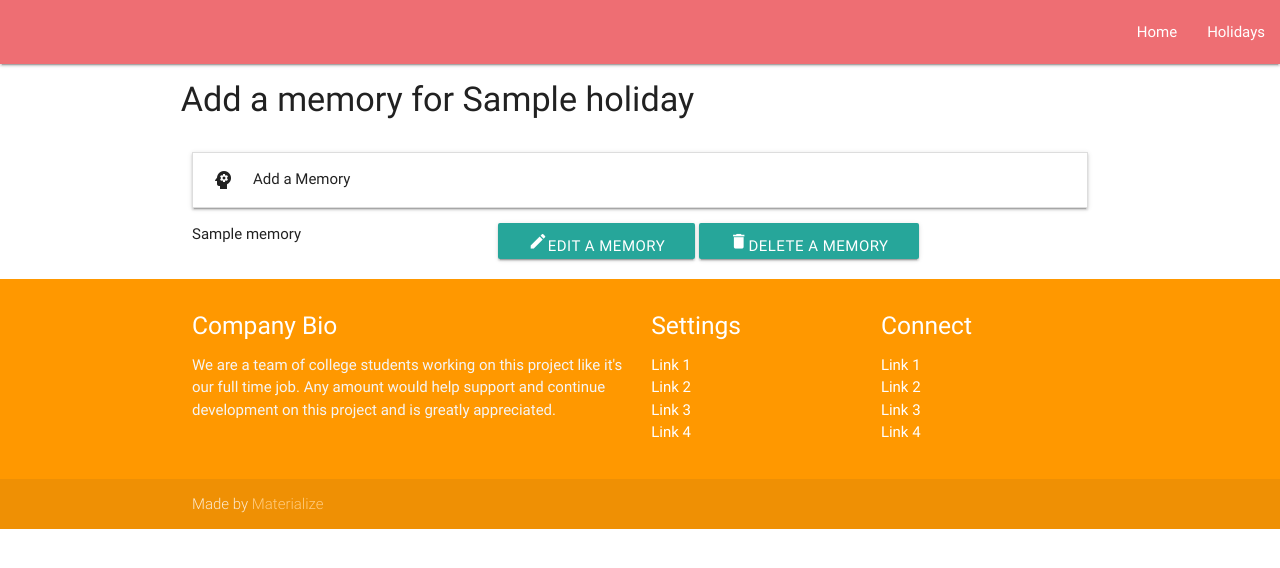
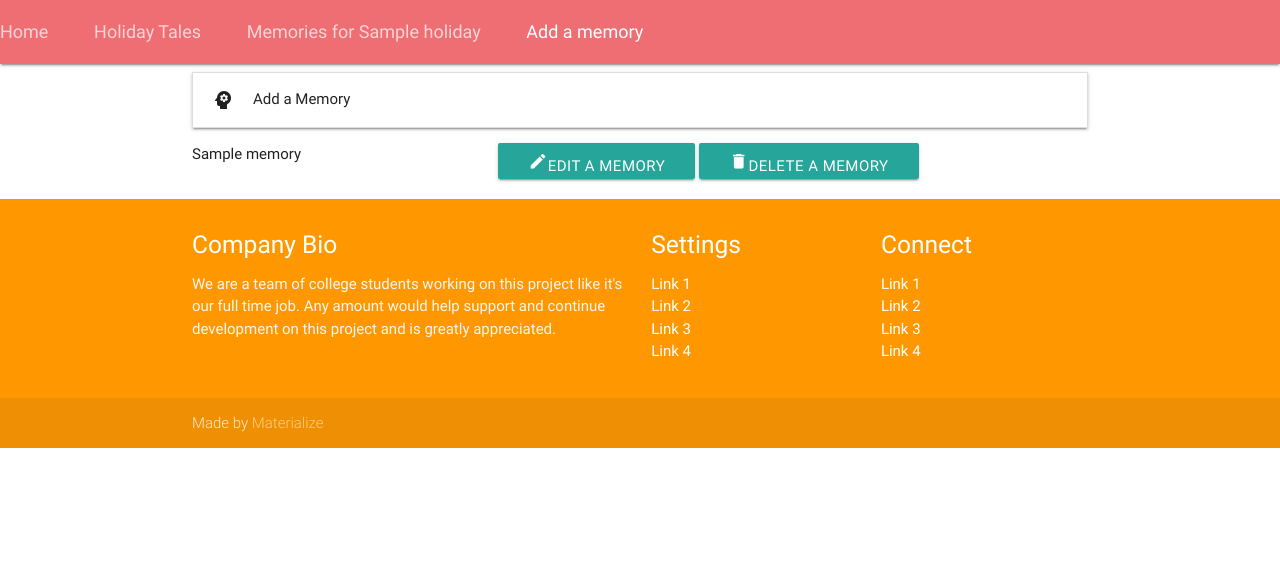
Before and after one commit to rbnphlp/HolidayStories, a Flask app: template templates/Add_extra_memories.html in a window 1280 px wide. Shown: the top 568 px of the page. Run offline with Flask 2, Linux system fonts and the light colour scheme; the template is opened without the code that fills it: most values are stand-ins (such as "Sample title", 1, 10 or a date in 2020); some libraries are stand-ins or nearby versions.

Commit message:
Added nav bar for various routes using breadcrumbs - Date picker not working

```diff
--- a/app.py
+++ b/app.py
@@ -279,6 +279,8 @@ def edit_memories(memory_id):
     "for a memory id  re- populate the form and and send add_memories"
     "query the memory_id values and re-populate the form "
     Memories=mongo.db.Memories.find({"_id":ObjectId(memory_id)})
+
+
     for Memory in Memories:
         Memory_Title=Memory['Title']
         print(Memory_Title)
@@ -289,7 +291,16 @@ def edit_memories(memory_id):
         Memory_Location=Memory['Location']
         print(Memory_Location)
         Memory_id=Memory['_id']
-    return(render_template('edit_memories.html',Title=Memory_Title,Date=Memory__Date,Description=Memory_Description,Location=Memory_Location,Memory_id=Memory_id))
+        Holiday_id=Memory['Holidays_id']
+
+    "Get holidays info for the holidays title"
+    Holidays=mongo.db.Holidays.find({"_id":ObjectId(Holiday_id)})
+
+    for Holiday in Holidays:
+         Holiday_Title=Holiday['Title']
+
+    return(render_template('edit_memories.html',Title=Memory_Title,Date=Memory__Date,Description=Memory_Description,Location=Memory_Location,Memory_id=Memory_id,
+        Holiday_Title=Holiday_Title,Holiday_id=Holiday_id))
 
 "For a given Holiday id Get all the memories: "
 
--- a/templates/Add_extra_memories.html
+++ b/templates/Add_extra_memories.html
@@ -9,17 +9,35 @@
 
 
 {% block content %}
+<nav>
+    <div class="nav-wrapper">
+      <div class="col s12">
 
+      <a href="{{url_for('home')}}" class="breadcrumb">
+
+        Home</a>
+        <a href="{{url_for('view_holidays')}}" class="breadcrumb">
+
+        Holiday Tales</a>
+
+
+          <a href="{{url_for('view_memories',Holidays_id=Holiday._id)}}" class="breadcrumb">
+
+       Memories for {{Holiday['Title']}}</a>
+         <a href="{{url_for('Add_memories',Holidays_id=Holidays_id)}}" class="breadcrumb">
+
+       Add a memory</a>
+
+      </div>
+      </div>
+
+  </nav>
 
 <div class="container">
 
 
 
-    <div class="row">
 
-    <h4>Add  a memory for {{Holiday['Title']}}</h4>
-
-    </div>
 
 
 
--- /dev/null
+++ b/templates/home.html
@@ -0,0 +1 @@
+{% extends 'index.html' %}
--- a/templates/index.html
+++ b/templates/index.html
@@ -26,18 +26,10 @@
     <script src="https://cdnjs.cloudflare.com/ajax/libs/jquery/3.2.1/jquery.min.js"></script>
     <script src="https://cdnjs.cloudflare.com/ajax/libs/materialize/0.100.2/js/materialize.min.js"></script>
 
- <nav  role="navigation">
 
-    <div class="nav-wrapper">
 
-      <ul id="nav-mobile" class="right hide-on-med-and-down">
-        <li><a href="{{url_for('home')}}">Home</a></li>
-        <li><a href="{{url_for('view_holidays')}}">Holidays</a></li>
 
-      </ul>
-    </div>
 
-  </nav>
 
 
 
@@ -99,16 +91,6 @@
 
         <script type="text/javascript">
 
-          document.addEventListener('DOMContentLoaded', function() {
-    var elems = document.querySelectorAll('.collapsible');
-    var instances = M.Collapsible.init(elems, options);
-  });
-
-  // Or with jQuery
-
-  $(document).ready(function(){
-    $('.collapsible').collapsible();
-  });
 
         '.datepicker').pickadate({
                     selectMonths: true, // Creates a dropdown to control month
```
Also changed, not shown: templates/Add_Holiday.html (+19 -0 lines), templates/Add_memories.html (+19 -0 lines), templates/View_Memories.html (+17 -8 lines), templates/edit_memories.html (+22 -5 lines), templates/view_Holidays.html (+20 -1 lines), 1 other file. Lines whose indentation alone changed are shown as unchanged.
